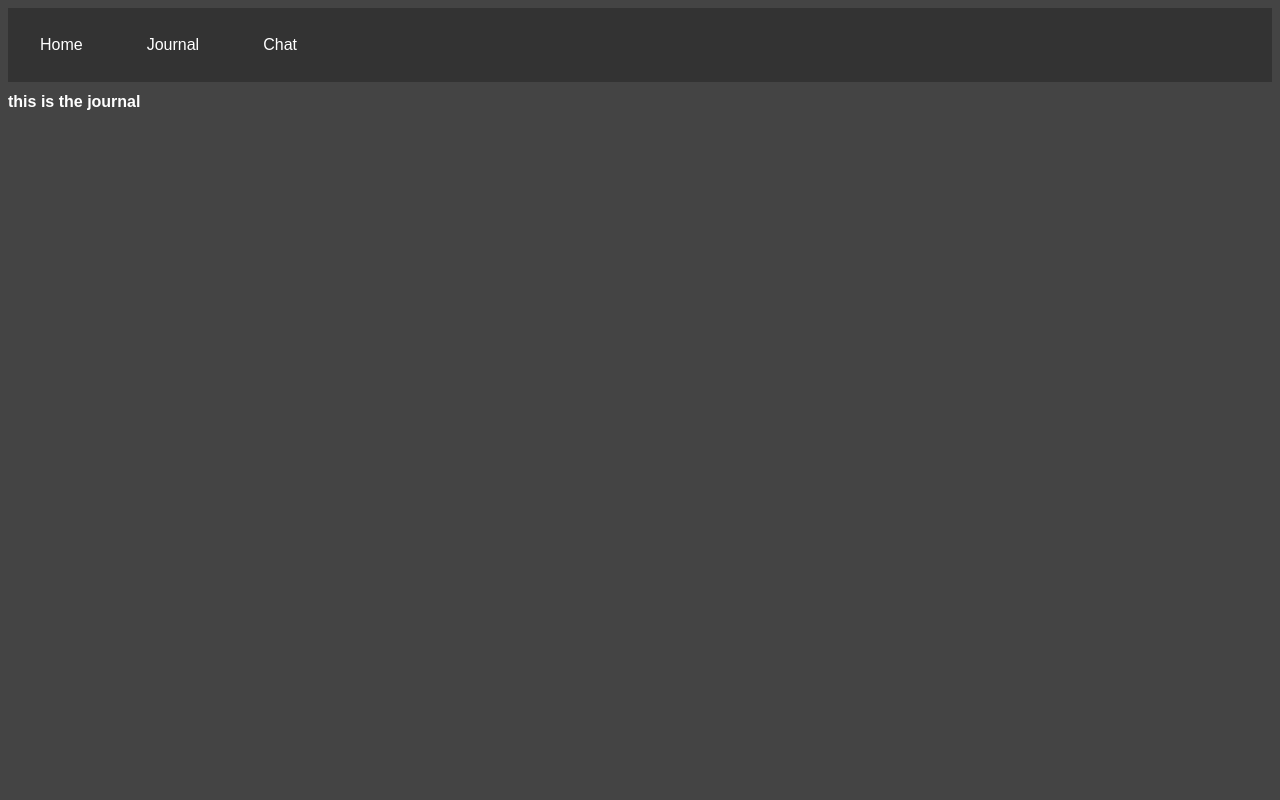
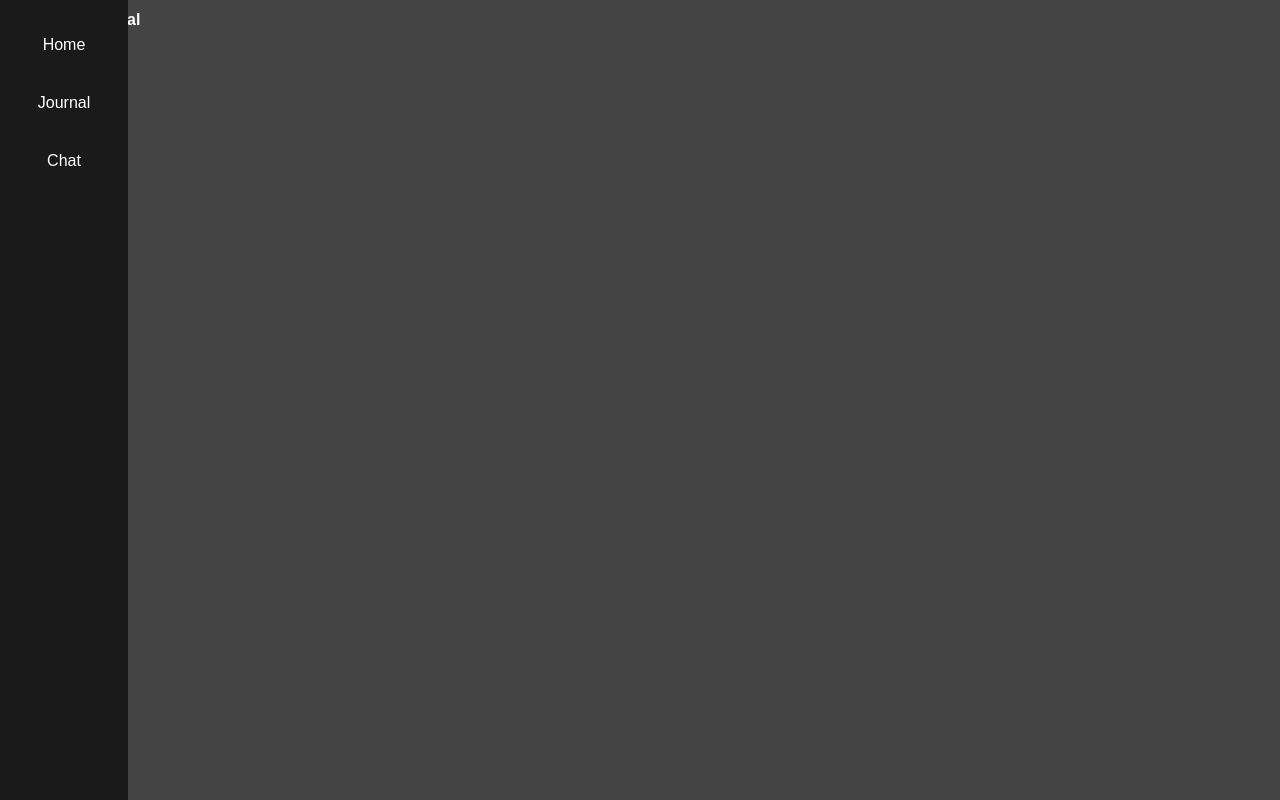
Before and after one commit to JustinMeimar/semantic-journal, a React (Create React App) app in the folder app/: page /journal in a window 1280 px wide. Built offline with nearby package versions, Linux system fonts and the light colour scheme.

Commit message:
added vertical navbar

```diff
--- a/app/package.json
+++ b/app/package.json
@@ -8,6 +8,7 @@
     "@testing-library/user-event": "^13.5.0",
     "react": "^18.2.0",
     "react-dom": "^18.2.0",
+    "react-router-dom": "^6.21.1",
     "react-scripts": "5.0.1",
     "web-vitals": "^2.1.4"
   },
--- /dev/null
+++ b/app/src/Components/Navbar.css
@@ -0,0 +1,24 @@
+.navbar {
+    height: 100vh; /* 100% of the viewport height */
+    width: calc(1/10 * 100vw); /* 1/7 of the viewport width */
+    background-color: #1a1a1a; /* Background color, adjust as needed */
+    color : #e6e6e6;
+    position: fixed; /* Fixed position to stay in place */
+    top: 0; /* Align to the top of the viewport */
+    left: 0; /* Align to the very left of the screen */
+  }
+
+/* Additional styling, adjust as needed */
+.navLink {
+display: inline-block;
+padding: 20px 0px;
+text-decoration: none;
+transition: color 0.3s ease, background-color 0.3s ease;
+width: calc(1/10 *100vw);
+text-align: center;
+}
+.navLink:hover {
+    color: gray; /* Darken color on hover */
+    background-color: #808080; /* Add a background color on hover */
+
+}
--- /dev/null
+++ b/app/src/Components/Navbar.jsx
@@ -0,0 +1,17 @@
+import React from 'react';
+import './Navbar.css'
+import { Link } from 'react-router-dom';
+
+function Navbar() {
+    return (
+      <div className="navbar">
+        <ul>
+          <li><Link to="/" className="navLink">Home</Link></li>
+          <li><Link to="/journal" className="navLink">Journal</Link></li>
+          <li><Link to="/chat" className="navLink">Chat</Link></li>
+        </ul>
+      </div>
+    );
+}
+
+export default Navbar;
--- a/app/src/Navbar.jsx
+++ /dev/null
@@ -1,16 +0,0 @@
-import React from 'react';
-import { BrowserRouter, Route, Link } from 'react-router-dom';
-
-function Navbar() {
-    return (
-        <nav>
-            <ul>
-                <li><Link to="/"><a>Home</a></Link></li>
-                <li><Link to="/journal"><a>Journal</a></Link></li>
-                <li><Link to="/chat"><a>Chat</a></Link></li>
-            </ul>
-        </nav>
-    );
-}
-
-export default Navbar;
--- a/app/src/pages/Layout.jsx
+++ b/app/src/pages/Layout.jsx
@@ -1,6 +1,6 @@
 import React from 'react';
 import {Outlet} from 'react-router-dom';
-import Navbar from '../Navbar';
+import Navbar from '../Components/Navbar';
 
 const Layout = () => {
     return (
```
Also changed, not shown: 2 other files (tests, documents, lock files or other folders).
